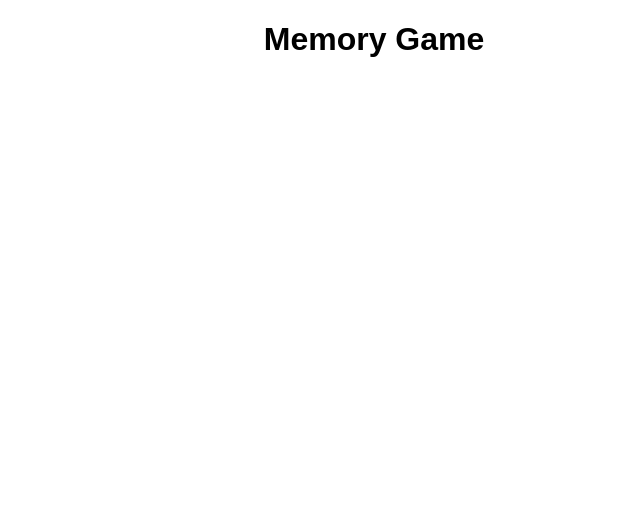
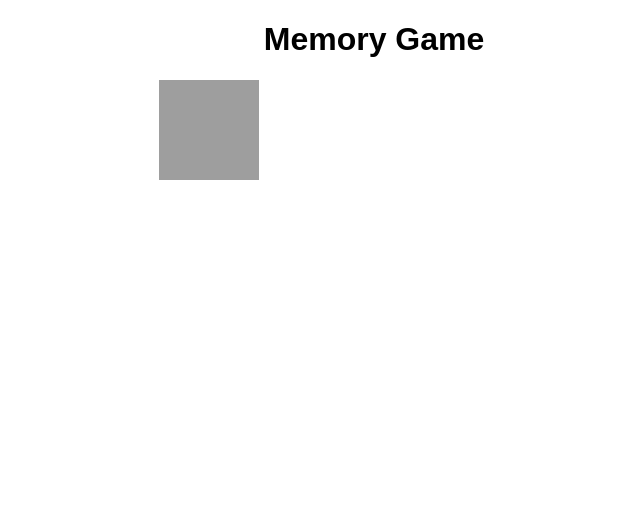
Before and after one commit to kim-h14/Memory-Game, a plain HTML site: page index.html in a window 1280 px wide. Shown: the whole page, without its empty margins (266-906 px from the left). Drawn offline with Linux system fonts and the light colour scheme; grey boxes are pictures that could not be loaded.

Commit message:
first card function + sizing

```diff
--- a/index.html
+++ b/index.html
@@ -9,6 +9,12 @@
 </head>
 <body>
     <h1>Memory Game</h1>
+
+  <div id="game-board">
+
+
+  </div>
+
     <script src="script.js"></script>
 </body>
 </html>
--- a/script.js
+++ b/script.js
@@ -0,0 +1,19 @@
+
+
+function createCard(cardUrl){
+  const card = document.createElement('div');
+  card.classList.add('card');
+  card.dataset.value = cardUrl;
+
+  const cardContent = document.createElement('img');
+  cardContent.classList.add('card-content');
+  cardContent.src = cardUrl;
+
+  card.appendChild(cardContent);
+
+  return card;
+}
+
+const gameBoard = document.getElementById('game-board');
+const newCard = createCard('https://picsum.photos/id/237/100/100');
+gameBoard.appendChild(newCard);
```
